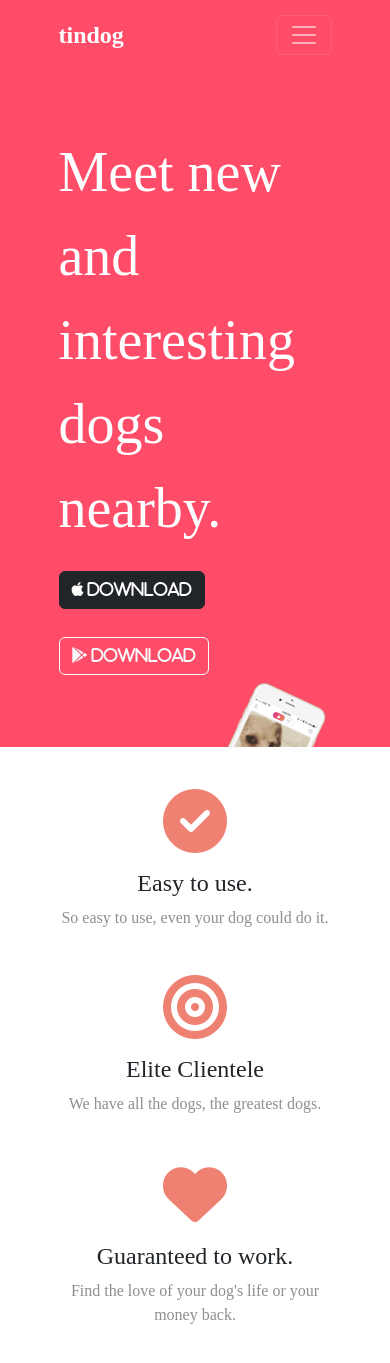
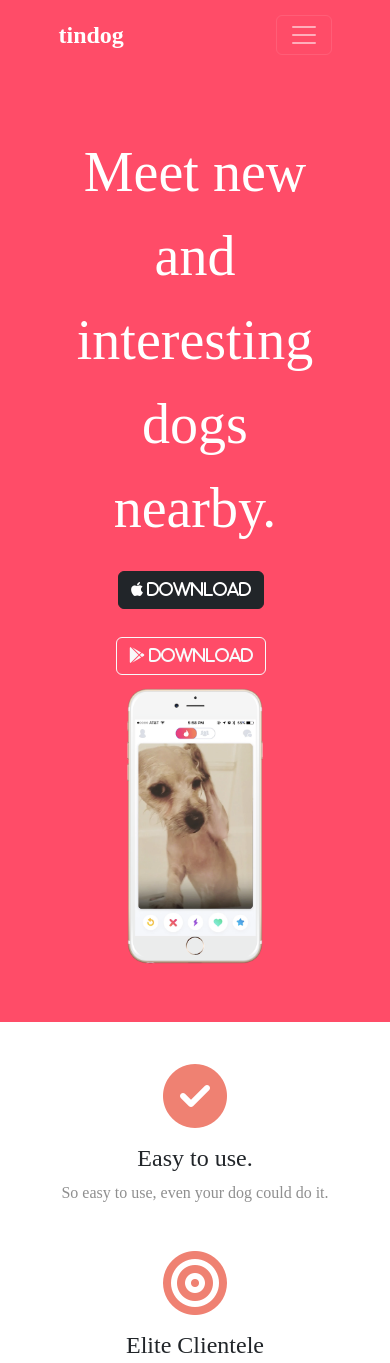
Before and after one commit to felixodette/TinDog, a website: page index.html in a window 390 px wide. Shown: the top 1363 px of the page. Drawn offline with Linux system fonts and the light colour scheme.

Commit message:
gitflow-feature-stash: mobile-view

```diff
--- a/css/styles.css
+++ b/css/styles.css
@@ -163,3 +163,17 @@ h3 {
 .pricing-header {
   text-align: center;
 }
+
+/*Media Queries*/
+
+@media (max-width: 1028px) {
+  #title {
+    text-align: center;
+  }
+
+  .iphone {
+    width: 50%;
+    position: static;
+    transform: rotate(0);
+  }
+}
```
